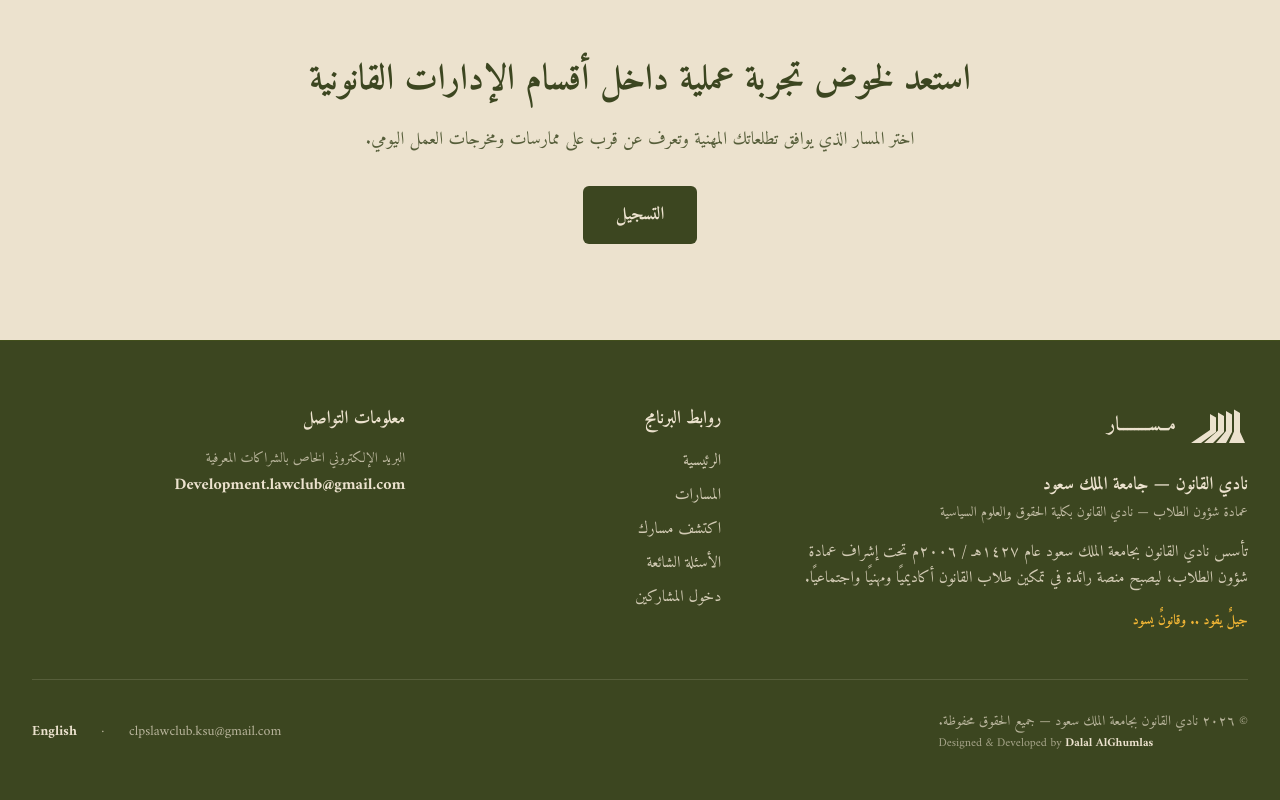
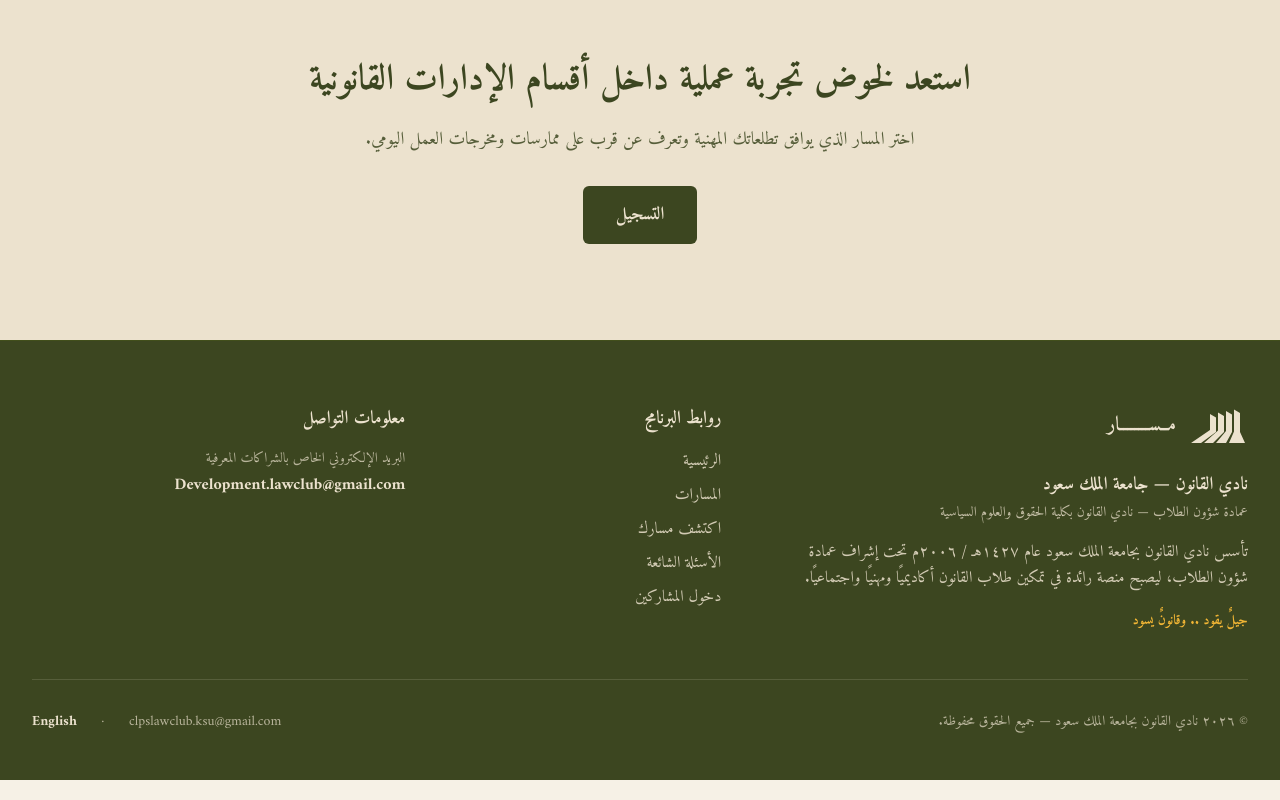
Before and after one commit to Dalal-AlGhumlas/legal-department-tracks, a React (Vite) app: page / in a window 1280 px wide. Shown: the part 4581-5381 px from the top of the page. Built offline with nearby package versions, Linux system fonts and the light colour scheme; no server answers; the database is empty.

Commit message:
Remove designer credit from Footer component
Removed the designer credit section from the footer.

```diff
--- a/src/components/Footer.tsx
+++ b/src/components/Footer.tsx
@@ -104,22 +104,7 @@
 
 {/* Bottom bar */}
 <div className="pt-8 flex flex-col sm:flex-row items-center justify-between gap-4 text-sm text-[#ECE2CE]/70">
-
-  <div className="flex flex-col gap-1 text-center sm:text-start">
-    <p>{t.footer.copyright}</p>
-
-    <p className="text-xs text-[#ECE2CE]/60" dir="ltr">
-      Designed & Developed by{' '}
-      <a
-        href="https://www.linkedin.com/in/dalal-alghumlas/"
-        target="_blank"
-        rel="noopener noreferrer"
-        className="font-bold text-[#ECE2CE] hover:text-[#F2B635] transition-colors"
-      >
-        Dalal AlGhumlas
-      </a>
-    </p>
-  </div>
+  <p>{t.footer.copyright}</p>
 
   <div className="flex items-center gap-6">
     <span dir="ltr">{OFFICIAL_CONTACTS.clubEmail}</span>
@@ -134,7 +119,6 @@
       {t.nav.switchLanguage}
     </button>
   </div>
-
 </div>
       </div>
     </footer>
```
